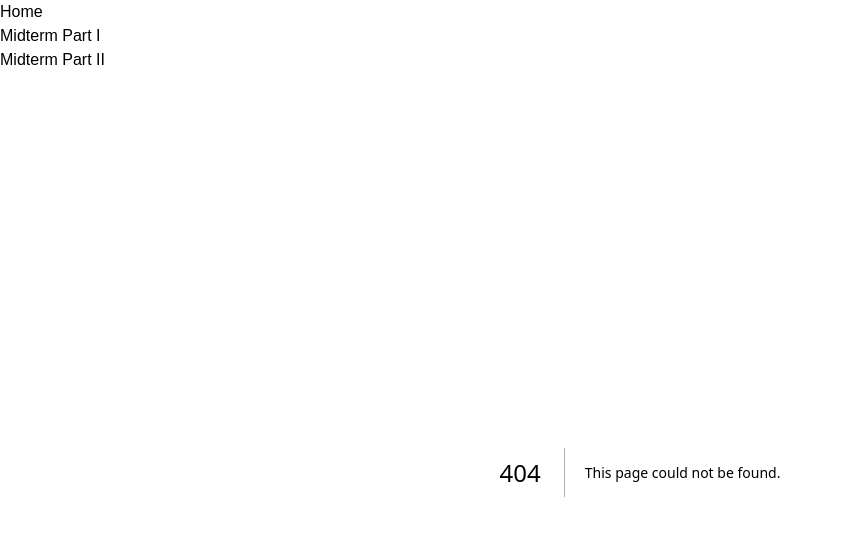
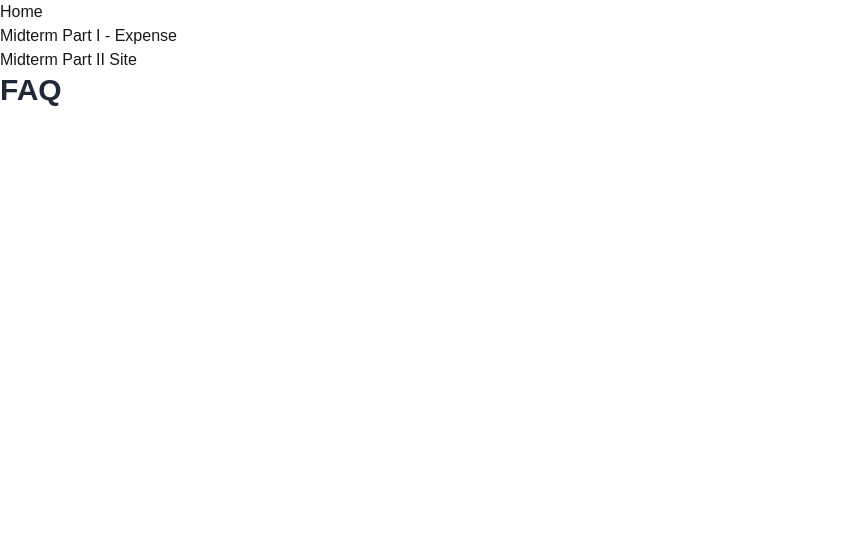
Before and after one commit to sonoboa/final343, a Next.js app: page /faq in a window 1280 px wide. Before the commit this address had no page. Shown: the top 536 px of the page, without its empty margins (0-842 px from the left). Built offline with nearby package versions, Linux system fonts and the light colour scheme.

Commit message:
added faq page

```diff
--- a/src/app/components/menubar.jsx
+++ b/src/app/components/menubar.jsx
@@ -1,10 +1,19 @@
+import Link from 'next/link'
+
 export default function Menubar() {
     return (
       <>
         <ul>
-        <li>Home</li>
-        <li>Midterm Part I</li>
-        <li>Midterm Part II</li>
+
+          <li>
+            <Link href='/'>Home</Link>
+          </li>
+          <li>
+            <a href='https://expense-new-five.vercel.app/' target='_blank'>Midterm Part I - Expense</a>
+          </li>
+          <li>
+            <a href='https://website-exam-part-2-smoky.vercel.app/' target='_blank'>Midterm Part II Site</a>
+          </li>
         </ul>
       </>
     )
--- /dev/null
+++ b/src/app/faq/page.jsx
@@ -0,0 +1,8 @@
+export default function Page() {
+  return (
+    <>
+      <h1 className="text-3xl font-bold text-gray-800 mb-2">FAQ</h1>
+
+    </>
+  )
+}
```
Lines whose indentation alone changed are shown as unchanged.
